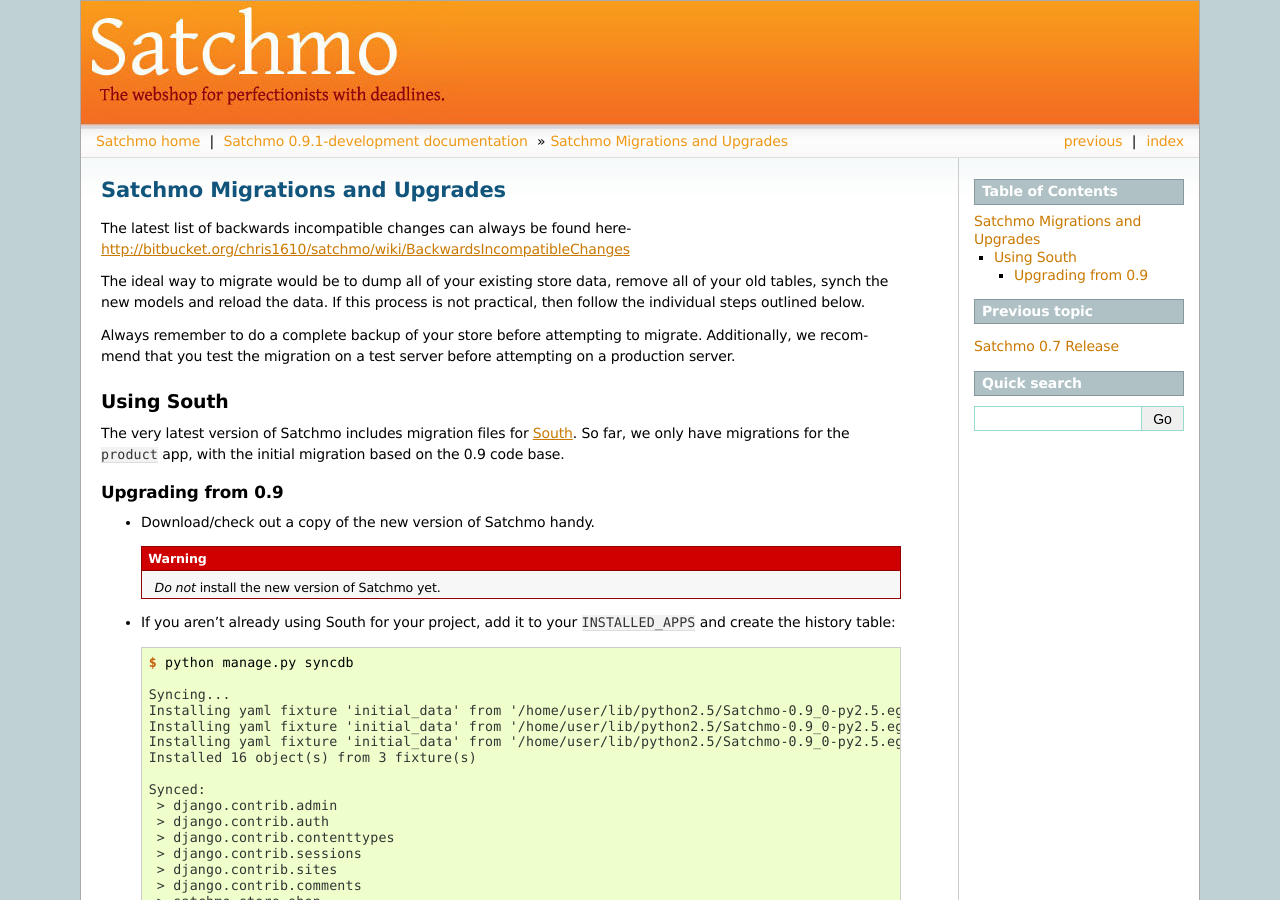
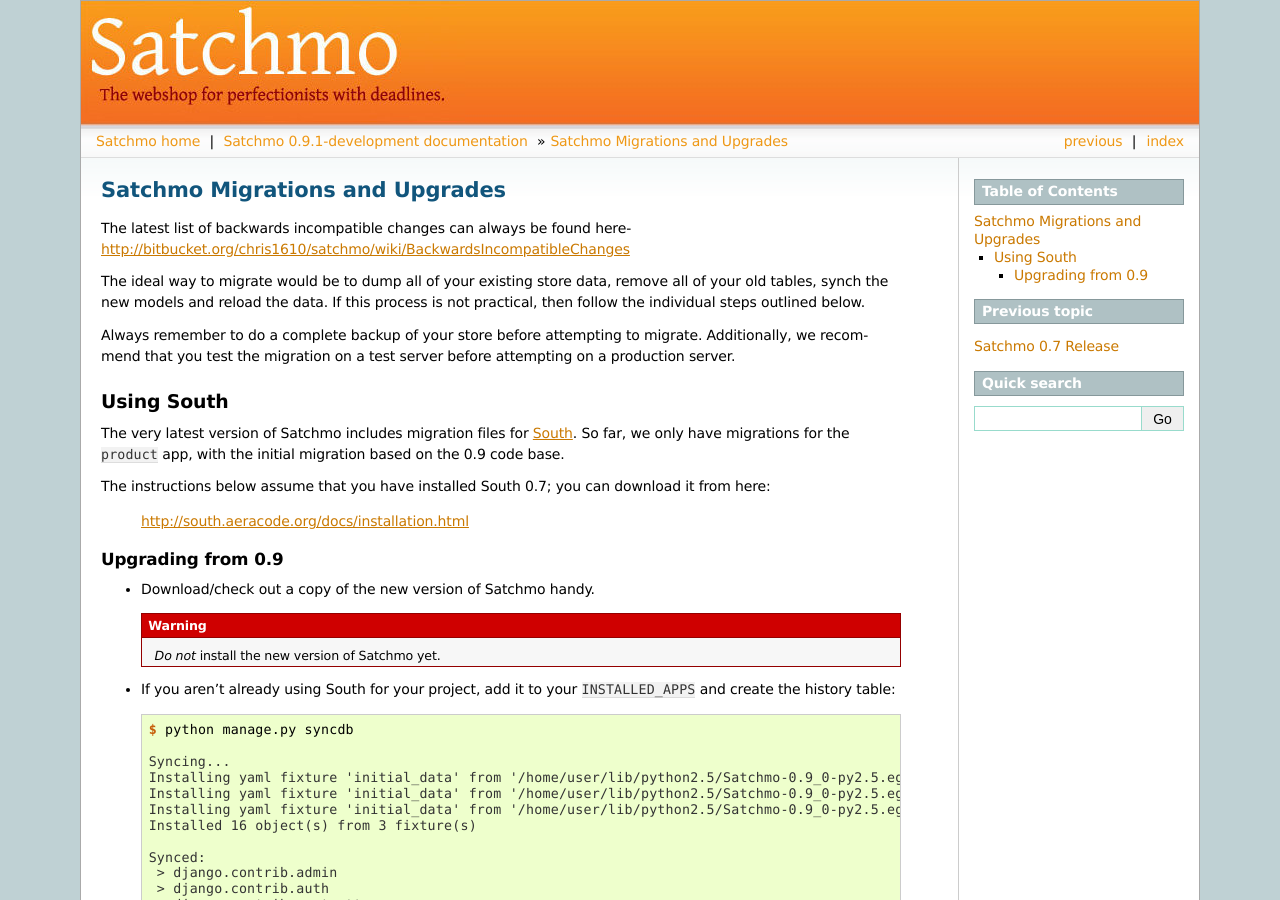
Before and after one commit to opencoca/WEB-Satchmo, a Sphinx documentation site: the page built from docs/migration.txt, in a window 1280 px wide and 900 px high. Built offline with Sphinx 7.4.7, drawn with Linux system fonts in a browser that asks for light colours.

Commit message:
docs/migration: mention that we're using south 0.7

```diff
--- a/docs/migration.txt
+++ b/docs/migration.txt
@@ -16,6 +16,11 @@
 The very latest version of Satchmo includes migration files for
 `South <http://south.aeracode.org/>`_. So far, we only have migrations for the
 ``product`` app, with the initial migration based on the 0.9 code base.
+
+The instructions below assume that you have installed South 0.7; you can
+download it from here:
+
+  http://south.aeracode.org/docs/installation.html
 
 Upgrading from 0.9
 ^^^^^^^^^^^^^^^^^^
```
